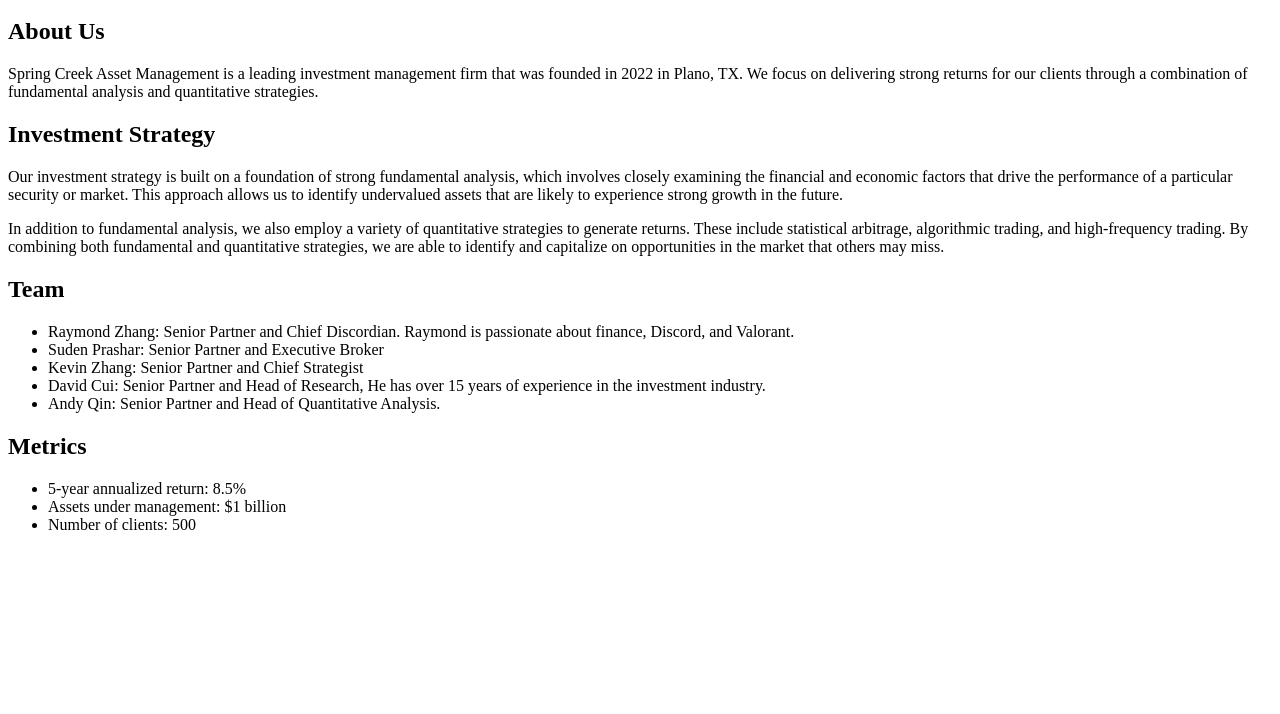
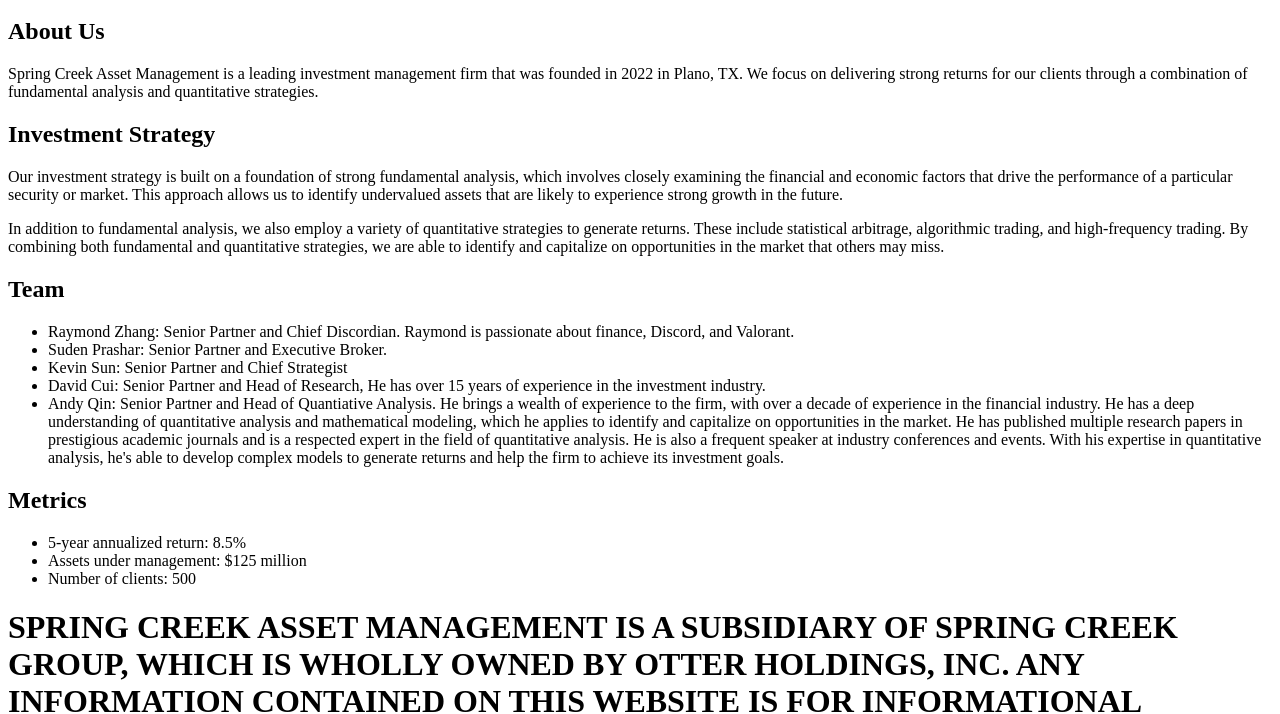
Before and after one commit to springcreekasset/springcreekasset.github.io, a plain HTML site: page index.html in a window 1280 px wide. Shown: the part 86-800 px from the top of the page. Drawn offline with Linux system fonts and the light colour scheme.

Commit message:
Update index.html

```diff
--- a/index.html
+++ b/index.html
@@ -22,18 +22,20 @@
 
 <h2 id="team">Team</h2>
 <ul>
-  <li>Raymond Zhang: Senior Partner and Chief Discordian. Raymond is passionate about finance, Discord, and Valorant. </li>
-  <li>Suden Prashar: Senior Partner and Executive Broker</li>
-  <li>Kevin Zhang: Senior Partner and Chief Strategist</li>
+  <li>Raymond Zhang: Senior Partner and Chief Discordian. Raymond is passionate about finance, Discord, and Valorant.  </li>
+  <li>Suden Prashar: Senior Partner and Executive Broker. </li>
+  <li>Kevin Sun: Senior Partner and Chief Strategist</li>
   <li>David Cui: Senior Partner and Head of Research, He has over 15 years of experience in the investment industry.</li>
-  <li>Andy Qin: Senior Partner and Head of Quantitative Analysis.</li>
+  <li>Andy Qin: Senior Partner and Head of Quantiative Analysis. He brings a wealth of experience to the firm, with over a decade of experience in the financial industry. He has a deep understanding of quantitative analysis and mathematical modeling, which he applies to identify and capitalize on opportunities in the market.  He has published multiple research papers in prestigious academic journals and is a respected expert in the field of quantitative analysis. He is also a frequent speaker at industry conferences and events. With his expertise in quantitative analysis, he's able to develop complex models to generate returns and help the firm to achieve its investment goals.</li>
 </ul>
 
 <h2 id="metrics">Metrics</h2>
 <ul>
   <li>5-year annualized return: 8.5%</li>
-  <li>Assets under management: $1 billion</li>
+  <li>Assets under management: $125 million</li>
   <li>Number of clients: 500</li>
 </ul>
 
+
+  <h1> SPRING CREEK ASSET MANAGEMENT IS A SUBSIDIARY OF SPRING CREEK GROUP, WHICH IS WHOLLY OWNED BY OTTER HOLDINGS, INC. ANY INFORMATION CONTAINED ON THIS WEBSITE IS FOR INFORMATIONAL PURPOSES ONLY AND SHOULD NOT BE CONSTRUED AS AN OFFER TO SELL OR SOLICITATION OF AN OFFER TO BUY ANY SECURITY. ANY INVESTMENTS DISCUSSED OR RECOMMENDED ON THIS WEBSITE ARE HIGHLY SPECULATIVE AND INVOLVE SUBSTANTIAL RISK. ANY HISTORICAL PERFORMANCE OR SIMULATED PERFORMANCE DISCUSSED ON THIS WEBSITE IS FOR ILLUSTRATIVE PURPOSES ONLY AND SHOULD NOT BE CONSTRUED AS AN INDICATION OF FUTURE PERFORMANCE. PAST PERFORMANCE IS NOT INDICATIVE OF FUTURE RESULTS. PLEASE CONSULT WITH A QUALIFIED INVESTMENT PROFESSIONAL BEFORE MAKING ANY INVESTMENT DECISIONS." <h1/>
 </body>
```
